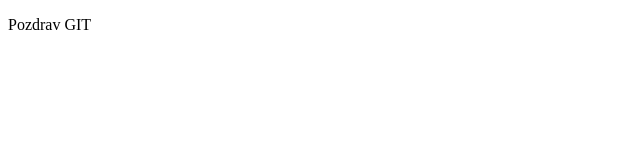
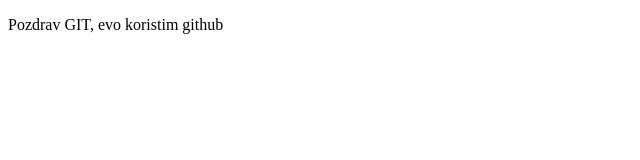
Before and after one commit to DanicaPivalica/test-project, a plain HTML site: page index.html in a window 1280 px wide. Shown: the whole page, without its empty margins (0-640 px from the left). Drawn offline with Linux system fonts and the light colour scheme.

Commit message:
ispravak teksta u paragrafu

```diff
--- a/index.html
+++ b/index.html
@@ -2,6 +2,6 @@
 <html>
   <head></head>
   <body>
-    <p>Pozdrav GIT</p>
+    <p>Pozdrav GIT, evo koristim github</p>
   </body>
 </html>
```
